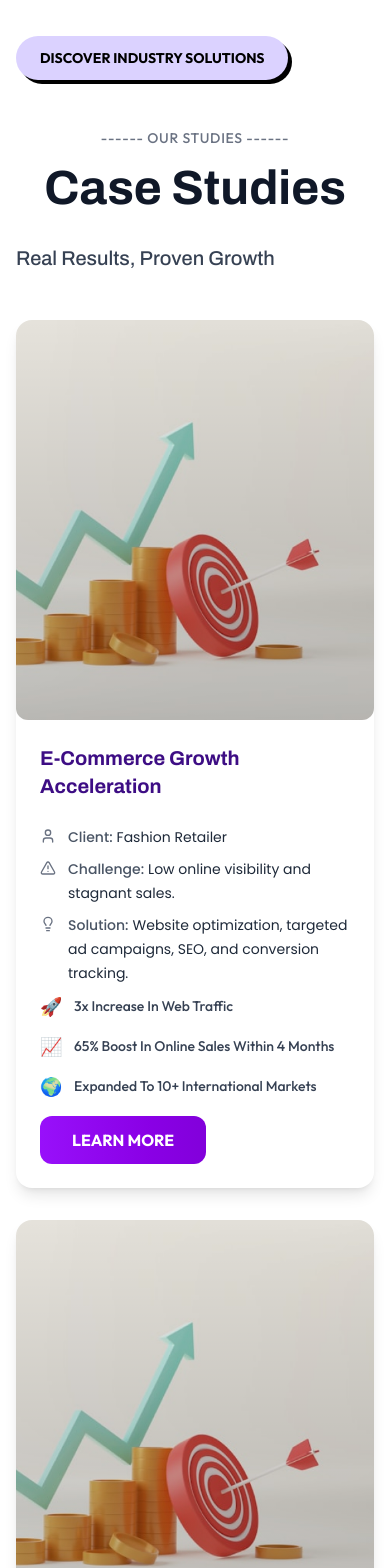
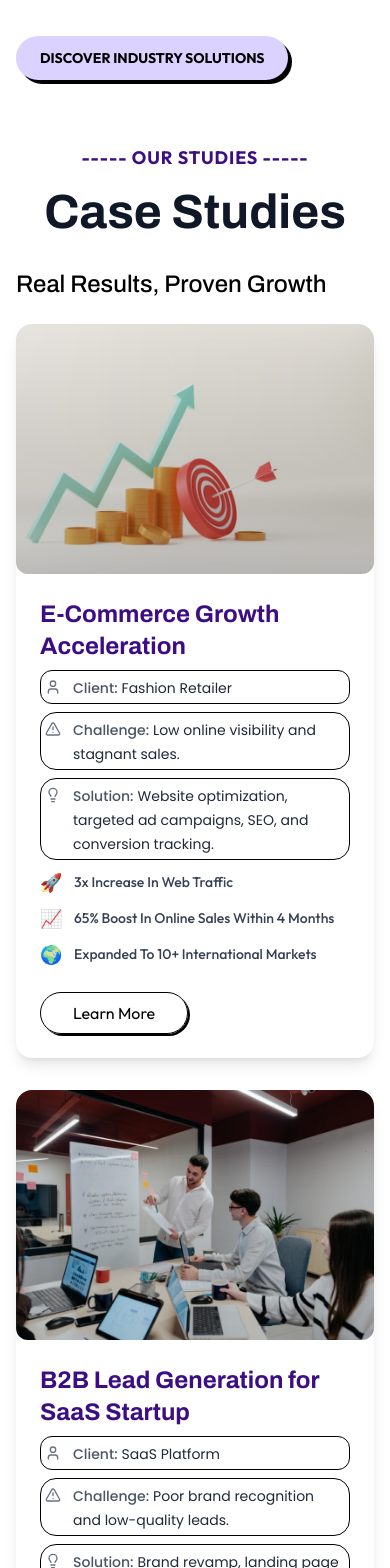
Before and after one commit to Suryansh9331/Official_OzMP_web, a React (Vite) app: page / in a window 390 px wide. Shown: the part 4940-6508 px from the top of the page. Built offline with nearby package versions, Linux system fonts and the light colour scheme.

Commit message:
Why Choose Us Start

```diff
--- a/src/Pages/Home/CaseStudy.jsx
+++ b/src/Pages/Home/CaseStudy.jsx
@@ -273,7 +273,7 @@ const CaseStudiesSection = () => {
     {
       id: 2,
       title: "B2B Lead Generation for SaaS Startup",
-      image: "/images/card1.png",
+      image: "/images/card2.png",
       client: "SaaS Platform",
       challenge: "Poor brand recognition and low-quality leads.",
       solution: "Brand revamp, landing page optimization, and multichannel outreach via LinkedIn and email.",
@@ -287,7 +287,7 @@ const CaseStudiesSection = () => {
     {
       id: 3,
       title: "Workflow Automation for Service Business",
-      image: "/images/card1.png",
+      image: "/images/card3.png",
       client: "Professional Services Firm",
       challenge: "Time-consuming client onboarding.",
       solution: "Custom CRM integration, automated workflows, and digital document management.",
@@ -340,23 +340,23 @@ const CaseStudiesSection = () => {
   };
 
   return (
-    <div ref={sectionRef} className="py-10 px-4 max-w-7xl mx-auto">
+    <div ref={sectionRef} className=" py-14 px-4 max-w-7xl mx-auto">
       {/* Header */}
       <div className="text-center mb-8">
         <div className={`transition-all duration-700 ease-out ${isVisible ? 'opacity-100 translate-y-0' : 'opacity-0 translate-y-8'}`}>
-          <p className="text-sm font-medium text-gray-500 mb-4 tracking-wider uppercase" style={{ fontFamily: 'Outfit, sans-serif' }}>
-            ------ OUR STUDIES ------
+          <p className="text-lg font-semibold text-[#3D0D84] mb-4 tracking-wider uppercase" style={{ fontFamily: 'Outfit, sans-serif' }}>
+            ----- OUR STUDIES -----
           </p>
-          <h1 className="text-5xl md:text-6xl font-bold text-gray-900 mb-8" style={{ fontFamily: 'Archivo, sans-serif' }}>
+          <h1 className="text-5xl md:text-6xl font-bold text-gray-900 mb-2" style={{ fontFamily: 'Archivo, sans-serif' }}>
             Case Studies
           </h1>
         </div>
       </div>
 
       {/* Subheading */}
-      <div className="mb-12">
+      <div className="mb-6">
         <div className={`transition-all duration-700 ease-out ${isVisible ? 'opacity-100 translate-y-0' : 'opacity-0 translate-y-8'}`} style={{ transitionDelay: '200ms' }}>
-          <p className="text-xl text-gray-700 font-medium text-left" style={{ fontFamily: 'Archivo, sans-serif' }}>
+          <p className="text-2xl text-black font-medium text-left" style={{ fontFamily: 'Archivo, sans-serif' }}>
             Real Results, Proven Growth
           </p>
         </div>
@@ -377,7 +377,7 @@ const CaseStudiesSection = () => {
               style={{ transitionDelay: `${index * 150}ms` }}
             >
               {/* Card Image */}
-              <div className="rounded-xl h-[400px] relative overflow-hidden">
+              <div className="rounded-xl h-[250px] relative overflow-hidden">
                 <img
                   src={study.image}
                   alt={study.title}
@@ -389,15 +389,15 @@ const CaseStudiesSection = () => {
               {/* Card Content */}
             <div className="p-6 flex flex-col justify-between flex-grow">
 
-                <h3 className="text-xl font-bold mb-6" style={{ fontFamily: 'Archivo, sans-serif', color: '#3D0D84' }}>
+                <h3 className="text-2xl font-bold mb-2" style={{ fontFamily: 'Archivo, sans-serif', color: '#3D0D84' }}>
                   {study.title}
                 </h3>
 
                 <div className="space-y-2 mb-2">
-                  <div className="flex items-start gap-3">
+                  <div className="flex items-start gap-3 border-black border rounded-xl px-1 py-1">
                     <User className="w-4 h-4 text-gray-500 mt-1 flex-shrink-0" />
                     <div>
-                      <span className="text-sm font-medium text-gray-600" style={{ fontFamily: 'Poppins, sans-serif' }}>
+                      <span className="text-sm  font-medium text-gray-600" style={{ fontFamily: 'Poppins, sans-serif' }}>
                         Client:
                       </span>
                       <span className="text-sm text-gray-800 ml-1" style={{ fontFamily: 'Poppins, sans-serif' }}>
@@ -406,7 +406,7 @@ const CaseStudiesSection = () => {
                     </div>
                   </div>
 
-                  <div className="flex items-start gap-3">
+                  <div className="flex items-start gap-3 border-black border rounded-2xl py-1 px-1">
                     <AlertTriangle className="w-4 h-4 text-gray-500 mt-1 flex-shrink-0" />
                     <div>
                       <span className="text-sm font-medium text-gray-600" style={{ fontFamily: 'Poppins, sans-serif' }}>
@@ -418,7 +418,7 @@ const CaseStudiesSection = () => {
                     </div>
                   </div>
 
-                  <div className="flex items-start gap-3">
+                  <div className="flex items-start gap-3 border-black border rounded-2xl py-1 px-1">
                     <Lightbulb className="w-4 h-4 text-gray-500 mt-1 flex-shrink-0" />
                     <div>
                       <span className="text-sm font-medium text-gray-600" style={{ fontFamily: 'Poppins, sans-serif' }}>
@@ -432,7 +432,7 @@ const CaseStudiesSection = () => {
                 </div>
 
                 {/* ✅ Updated: Removed flex-auto to fix height issue */}
-                <div className="space-y-3 mb-4">
+                <div className="space-y-2 mb-6">
                   {study.results.map((result, idx) => (
                     <div key={idx} className="flex items-center gap-3">
                       <span className="text-lg">{result.icon}</span>
@@ -444,13 +444,13 @@ const CaseStudiesSection = () => {
                 </div>
 
                 {/* Learn More Button */}
-                <div>
+                <div mt-4>
                   <button
                     onClick={() => handleLearnMore(study.link)}
-                    className="inline-block bg-gradient-to-r from-purple-600 to-purple-700 hover:from-purple-700 hover:to-purple-800 text-white font-semibold py-3 px-8 rounded-xl transition-all duration-300 transform hover:scale-[1.02] hover:shadow-lg active:scale-[0.98]"
+                    className="font-outfit font-normal hover:cursor-pointer hover:bg-[#dcd4ff] border border-black px-8 sm:px-8 py-2 rounded-full transition-transform duration-300 shadow-[2px_2px_0px_#000] hover:-translate-x-1 hover:-translate-y-1"
                     style={{ fontFamily: 'Outfit, sans-serif' }}
                   >
-                    LEARN MORE
+                    Learn More
                   </button>
                 </div>
               </div>
--- a/src/Pages/Home/Home.jsx
+++ b/src/Pages/Home/Home.jsx
@@ -5,6 +5,7 @@ import TrustedBrands from "./Partners";
 import StatsSection from "./Reviews";
 import ServicesOverview from "./Services";
 import WhoWeAre from "./WhoWeAre";
+import WhyChoose from "./WhyChoose";
 const Home = () => {
   return (
     <div className="overflow-hidden">
@@ -19,6 +20,7 @@ const Home = () => {
       <ServicesOverview/>
       <IndustrySection/>
       <CaseStudiesSection/>
+      <WhyChoose/>
     </div>
   );
 };
--- /dev/null
+++ b/src/Pages/Home/WhyChoose.jsx
@@ -0,0 +1,108 @@
+import React from "react";
+import { motion } from "framer-motion";
+import './whyChoose.css';
+
+const features = [
+  {
+    title: "Data-Driven Approach",
+    points: [
+      "Every Strategy Is Guided By Real-Time Data And Performance Insights.",
+      "We Analyze Customer Behavior, Trends, And Metrics Before Taking Action.",
+      "This Ensures Our Efforts Are Targeted, Efficient, And Results-Oriented."
+    ]
+  },
+  {
+    title: "ROI-Focused Strategies",
+    points: [
+      "We Focus On Delivering Measurable Returns On Every Rupee You Invest.",
+      "Strategies Are Designed To Drive Leads, Conversions, And Long-Term Value.",
+      "Our Ultimate Goal: Maximize Your Profits Through Smart Marketing."
+    ]
+  },
+  {
+    title: "End-To-End Marketing & Development",
+    points: [
+      "Complete Digital Services—From Design And Branding To Full-Stack Development.",
+      "Seamless Coordination Between Marketing And Tech For Consistent Execution.",
+      "One Reliable Team Handling Your Entire Online Growth Journey."
+    ]
+  },
+  {
+    title: "Transparent Reporting & Analytics",
+    points: [
+      "Get Detailed Reports With Real-Time Performance Tracking.",
+      "Full Visibility Into What's Working And Where Improvements Are Needed.",
+      "No Fluff—Just Honest Data, Insights, And Progress You Can Trust."
+    ]
+  }
+];
+
+const WhyChoose = () => {
+  return (
+    <div className="bg-[#1E1C21] text-white font-archivo py-20 px-4 md:px-10">
+      <div className="flex flex-col md:flex-row gap-10 max-w-7xl mx-auto">
+
+        {/* LEFT PANEL - Sticky */}
+        <motion.div
+          className="md:w-1/2 sticky-content"
+          initial={{ opacity: 0, x: -40 }}
+          whileInView={{ opacity: 1, x: 0 }}
+          viewport={{ once: true }}
+          transition={{ duration: 0.6 }}
+        >
+          <h2 className="text-3xl md:text-4xl font-bold">
+            Why Choose OZ Media Planet?
+          </h2>
+          <p className="mt-4 text-lg leading-relaxed">
+            Smart Solutions. Proven Methods. <br />
+            Transparent Execution.
+          </p>
+          <div className="flex items-center gap-2 mt-4">
+            <div className="flex text-purple-400 text-xl">
+              {[...Array(5)].map((_, i) => (
+                <span key={i}>★</span>
+              ))}
+            </div>
+            <p className="text-sm">4.95 &nbsp; Loved by 256 companies</p>
+          </div>
+          <button className="mt-6 border border-white rounded-full px-6 py-2 text-sm hover:bg-white hover:text-black transition">
+            LEARN MORE
+          </button>
+        </motion.div>
+
+        {/* RIGHT PANEL - Scrollable Cards */}
+        <div className="md:w-1/2 overflow-y-scroll scroll-area space-y-6 pb-20">
+          {features.map((feature, index) => (
+            <motion.div
+              key={index}
+              className="bg-[#DBD2FF] text-black rounded-2xl p-6 shadow-lg"
+              initial={{ opacity: 0, y: 40 }}
+              whileInView={{ opacity: 1, y: 0 }}
+              viewport={{ once: true }}
+              transition={{ duration: 0.5, delay: index * 0.1 }}
+            >
+              <div className="flex items-start gap-3">
+                <img src="/quote-icon.png" alt="Quote" className="w-6 h-6 mt-1" />
+                <div>
+                  <h3 className="font-bold text-lg font-archivo">
+                    {feature.title}
+                  </h3>
+                  <ul className="mt-3 space-y-2 font-poppins text-sm">
+                    {feature.points.map((point, i) => (
+                      <li key={i} className="flex items-start gap-2">
+                        <span className="text-purple-600 text-base font-bold">✔</span>
+                        <span>{point}</span>
+                      </li>
+                    ))}
+                  </ul>
+                </div>
+              </div>
+            </motion.div>
+          ))}
+        </div>
+      </div>
+    </div>
+  );
+};
+
+export default WhyChoose;
--- /dev/null
+++ b/src/Pages/Home/whyChoose.css
@@ -0,0 +1,13 @@
+/* whyChoose.css */
+.sticky-content {
+  position: sticky;
+  top: 5rem; /* adjust based on your header height */
+  height: fit-content;
+}
+
+.scroll-area {
+  max-height: 80vh;
+  overflow-y: auto;
+  scroll-behavior: smooth;
+  padding-right: 0.25rem;
+}
```
Also changed, not shown: public/images/image.png (added).
